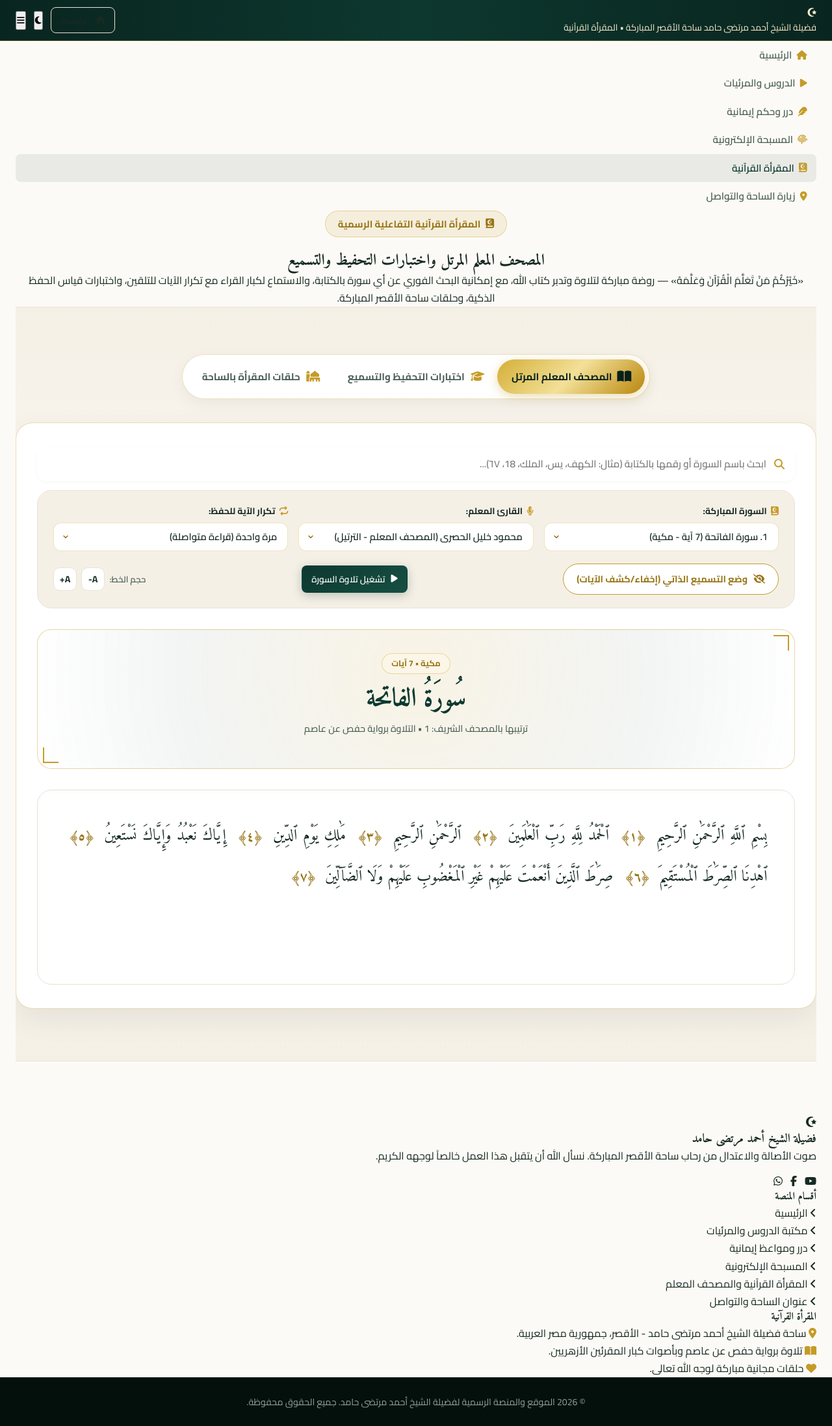
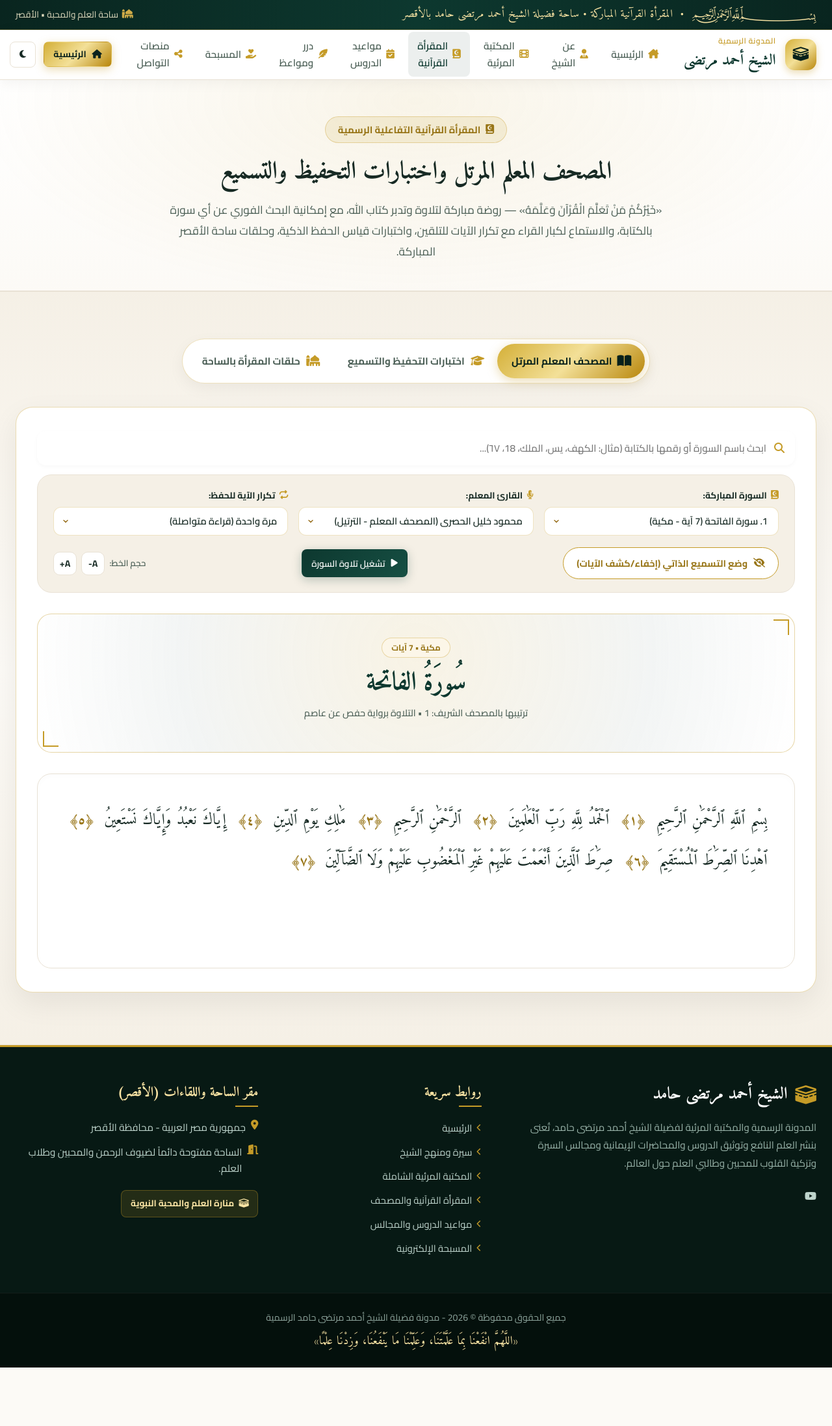
Before and after one commit to Mahmedhas/Ahmed-Almortda-Blog, a website: page maqraah.html in a window 1280 px wide. Shown: the whole page at 65% size. After the commit the page ends 2104 px from the top, so only its background shows below. Drawn offline with Linux system fonts and the light colour scheme.

Commit message:
fix(maqraah): align header, navigation menu, container hierarchy, and footer styling with main platform

```diff
--- a/maqraah.html
+++ b/maqraah.html
@@ -21,60 +21,72 @@
     <!-- الخطوط والأيقونات -->
     <link rel="preconnect" href="https://fonts.googleapis.com">
     <link rel="preconnect" href="https://fonts.gstatic.com" crossorigin>
-    <link href="https://fonts.googleapis.com/css2?family=Amiri:ital,wght@0,400;0,700;1,400&family=Cairo:wght@400;500;600;700;800;900&display=swap" rel="stylesheet">
+    <link href="https://fonts.googleapis.com/css2?family=Amiri:ital,wght@0,400;0,700;1,400;1,700&family=Cairo:wght@400;500;600;700;800;900&family=Tajawal:wght@400;500;700&display=swap" rel="stylesheet">
     <link rel="stylesheet" href="https://cdnjs.cloudflare.com/ajax/libs/font-awesome/6.5.1/css/all.min.css">
 
     <!-- ملف الأنماط الموحد -->
-    <link rel="stylesheet" href="style.css">
+    <link rel="stylesheet" href="style.css?v=8.0">
 </head>
 <body class="maqraah-page-body">
 
-    <!-- شريط الإعلان والتنبيهات العلوي -->
-    <header class="top-bar" id="mainHeader">
+    <!-- الهالة الزخرفية الإسلامية العلوية -->
+    <div class="islamic-aura-bg"></div>
+
+    <!-- شريط الإعلان والتنبيهات العلوي والبسملة الشريفة -->
+    <div class="top-bar">
         <div class="container top-bar-content">
-            <div class="sheikh-branding">
-                <a href="index.html" class="branding-link" title="العودة للصفحة الرئيسية للمنصة">
-                    <div class="sheikh-crest">
-                        <i class="fa-solid fa-star-and-crescent crest-star"></i>
-                    </div>
-                    <div class="sheikh-text-group">
-                        <span class="sheikh-name">فضيلة الشيخ أحمد مرتضى حامد</span>
-                        <span class="sheikh-sub">ساحة الأقصر المباركة • المقرأة القرآنية</span>
-                    </div>
-                </a>
+            <span class="basmala-text" id="topAnnouncementText">﷽ &nbsp;•&nbsp; المقرأة القرآنية المباركة • ساحة فضيلة الشيخ أحمد مرتضى حامد بالأقصر</span>
+            <div class="top-bar-links">
+                <span class="location-tag"><i class="fa-solid fa-mosque"></i> ساحة العلم والمحبة • الأقصر</span>
             </div>
+        </div>
+    </div>
 
-            <!-- أزرار الإجراءات السريعة في الهيدر -->
+    <!-- شريط التنقل الرئيسي الثابت والفاخر -->
+    <header class="main-header" id="mainHeader">
+        <div class="container nav-container">
+            <!-- الشعار والهوية -->
+            <a href="index.html" class="brand-logo" title="العودة للصفحة الرئيسية للمنصة">
+                <div class="crest-icon">
+                    <i class="fa-solid fa-kaaba"></i>
+                </div>
+                <div class="brand-info">
+                    <span class="brand-sub">المدونة الرسمية</span>
+                    <h1 class="brand-name">الشيخ أحمد مرتضى</h1>
+                </div>
+            </a>
+
+            <!-- روابط القائمة الرئيسية -->
+            <nav class="nav-menu" id="navMenu">
+                <a href="index.html#hero" class="nav-link"><i class="fa-solid fa-house-chimney"></i> الرئيسية</a>
+                <a href="index.html#about" class="nav-link"><i class="fa-solid fa-user-tie"></i> عن الشيخ</a>
+                <a href="index.html#videosSection" class="nav-link"><i class="fa-solid fa-film"></i> المكتبة المرئية</a>
+                <a href="maqraah.html" class="nav-link active"><i class="fa-solid fa-quran"></i> المقرأة القرآنية</a>
+                <a href="index.html#scheduleSection" class="nav-link"><i class="fa-solid fa-calendar-check"></i> مواعيد الدروس</a>
+                <a href="index.html#quotesSection" class="nav-link"><i class="fa-solid fa-feather-pointed"></i> درر ومواعظ</a>
+                <a href="index.html#tasbihSection" class="nav-link"><i class="fa-solid fa-hand-holding-heart"></i> المسبحة</a>
+                <a href="index.html#footerSocial" class="nav-link"><i class="fa-solid fa-share-nodes"></i> منصات التواصل</a>
+            </nav>
+
+            <!-- أزرار الإجراءات السريعة -->
             <div class="header-actions">
-                <a href="index.html" class="btn btn-outline btn-sm home-back-btn" title="العودة للصفحة الرئيسية">
+                <a href="index.html" class="btn btn-gold btn-sm" title="العودة للصفحة الرئيسية">
                     <i class="fa-solid fa-house"></i>
-                    <span>الرئيسية</span>
+                    <span class="btn-text">الرئيسية</span>
                 </a>
 
-                <button type="button" class="theme-toggle-btn" id="themeToggleBtn" title="تبديل الوضع الليلي والنهاري" aria-label="تبديل مظهر الموقع">
+                <!-- تبديل الوضع الليلي / النهاري -->
+                <button id="themeToggleBtn" class="btn-icon theme-toggle" title="تبديل الوضع الليلي / النهاري">
                     <i class="fa-solid fa-moon theme-icon"></i>
                 </button>
 
-                <button type="button" class="mobile-menu-btn" id="mobileMenuBtn" aria-label="فتح القائمة المتنقلة" aria-expanded="false">
+                <!-- زر القائمة للهاتف -->
+                <button id="mobileMenuBtn" class="mobile-toggle-btn" aria-label="فتح القائمة">
                     <i class="fa-solid fa-bars"></i>
                 </button>
             </div>
         </div>
     </header>
-
-    <!-- قائمة التنقل الرئيسية -->
-    <nav class="main-nav" id="mainNav">
-        <div class="container nav-content">
-            <ul class="nav-links" id="navMenu">
-                <li><a href="index.html" class="nav-link"><i class="fa-solid fa-house"></i> الرئيسية</a></li>
-                <li><a href="index.html#videosSection" class="nav-link"><i class="fa-solid fa-play"></i> الدروس والمرئيات</a></li>
-                <li><a href="index.html#quotesSection" class="nav-link"><i class="fa-solid fa-feather"></i> درر وحكم إيمانية</a></li>
-                <li><a href="index.html#tasbihSection" class="nav-link"><i class="fa-solid fa-fingerprint"></i> المسبحة الإلكترونية</a></li>
-                <li><a href="maqraah.html" class="nav-link active"><i class="fa-solid fa-quran"></i> المقرأة القرآنية</a></li>
-                <li><a href="index.html#contactSection" class="nav-link"><i class="fa-solid fa-location-dot"></i> زيارة الساحة والتواصل</a></li>
-            </ul>
-        </div>
-    </nav>
 
     <!-- هيرو ترحيبي روحي خاص بصفحة المقرأة -->
     <section class="maqraah-page-hero">
@@ -91,8 +103,9 @@
     </section>
 
     <!-- الحاوية الشاملة لقسم المقرأة القرآنية -->
-    <main class="container" style="margin-bottom: 5rem;">
-        <section class="maqraah-section" id="maqraahSection">
+    <main id="mainContent">
+        <section class="section-container maqraah-section" id="maqraahSection">
+            <div class="container">
 
             <!-- أشرطة التبويبات الثلاثة -->
             <div class="maqraah-tabs-bar" role="tablist">
@@ -413,56 +426,73 @@
                 </div>
             </div>
 
+            </div> <!-- /.container -->
         </section>
     </main>
 
-    <!-- تذييل الصفحة -->
-    <footer class="site-footer">
-        <div class="container footer-content">
-            <div class="footer-col branding-col">
-                <div class="footer-crest">
-                    <i class="fa-solid fa-star-and-crescent"></i>
+    <!-- تذييل الصفحة الرسمي الموحد -->
+    <footer class="main-footer" id="footerSocial">
+        <div class="container footer-container">
+            <div class="footer-col brand-col">
+                <div class="footer-logo">
+                    <i class="fa-solid fa-kaaba gold-icon"></i>
+                    <h3>الشيخ أحمد مرتضى حامد</h3>
                 </div>
-                <h3>فضيلة الشيخ أحمد مرتضى حامد</h3>
-                <p>صوت الأصالة والاعتدال من رحاب ساحة الأقصر المباركة. نسأل الله أن يتقبل هذا العمل خالصاً لوجهه الكريم.</p>
-                <div class="footer-social-links">
-                    <a href="https://www.youtube.com/@sheikh-ahmed-mortada" target="_blank" rel="noopener" title="قناة يوتيوب الرسمية"><i class="fa-brands fa-youtube"></i></a>
-                    <a href="https://www.facebook.com" target="_blank" rel="noopener" title="صفحة فيسبوك الرسمية"><i class="fa-brands fa-facebook-f"></i></a>
-                    <a href="https://api.whatsapp.com" target="_blank" rel="noopener" title="واتساب الساحة"><i class="fa-brands fa-whatsapp"></i></a>
+                <p class="footer-about">
+                    المدونة الرسمية والمكتبة المرئية لفضيلة الشيخ أحمد مرتضى حامد، تُعنى بنشر العلم النافع وتوثيق الدروس والمحاضرات الإيمانية ومجالس السيرة وتزكية القلوب للمحبين وطالبي العلم حول العالم.
+                </p>
+                <div class="footer-social-links" id="footerSocialLinks">
+                    <a href="https://www.youtube.com/@فضيلةالشيخاحمدمرتضى" target="_blank" rel="noopener" class="social-btn youtube" title="قناة فضيلة الشيخ على يوتيوب">
+                        <i class="fa-brands fa-youtube"></i>
+                    </a>
                 </div>
             </div>
 
-            <div class="footer-col links-col">
-                <h4>أقسام المنصة</h4>
-                <ul>
-                    <li><a href="index.html"><i class="fa-solid fa-angle-left"></i> الرئيسية</a></li>
-                    <li><a href="index.html#videosSection"><i class="fa-solid fa-angle-left"></i> مكتبة الدروس والمرئيات</a></li>
-                    <li><a href="index.html#quotesSection"><i class="fa-solid fa-angle-left"></i> درر ومواعظ إيمانية</a></li>
-                    <li><a href="index.html#tasbihSection"><i class="fa-solid fa-angle-left"></i> المسبحة الإلكترونية</a></li>
-                    <li><a href="maqraah.html"><i class="fa-solid fa-angle-left"></i> المقرأة القرآنية والمصحف المعلم</a></li>
-                    <li><a href="index.html#contactSection"><i class="fa-solid fa-angle-left"></i> عنوان الساحة والتواصل</a></li>
+            <div class="footer-col">
+                <h4 class="footer-heading">روابط سريعة</h4>
+                <ul class="footer-links">
+                    <li><a href="index.html#hero"><i class="fa-solid fa-chevron-left"></i> الرئيسية</a></li>
+                    <li><a href="index.html#about"><i class="fa-solid fa-chevron-left"></i> سيرة ومنهج الشيخ</a></li>
+                    <li><a href="index.html#videosSection"><i class="fa-solid fa-chevron-left"></i> المكتبة المرئية الشاملة</a></li>
+                    <li><a href="maqraah.html"><i class="fa-solid fa-chevron-left"></i> المقرأة القرآنية والمصحف</a></li>
+                    <li><a href="index.html#scheduleSection"><i class="fa-solid fa-chevron-left"></i> مواعيد الدروس والمجالس</a></li>
+                    <li><a href="index.html#tasbihSection"><i class="fa-solid fa-chevron-left"></i> المسبحة الإلكترونية</a></li>
                 </ul>
             </div>
 
-            <div class="footer-col info-col">
-                <h4>المقرأة القرآنية</h4>
-                <p><i class="fa-solid fa-location-dot gold-icon"></i> ساحة فضيلة الشيخ أحمد مرتضى حامد - الأقصر، جمهورية مصر العربية.</p>
-                <p><i class="fa-solid fa-book-open gold-icon"></i> تلاوة برواية حفص عن عاصم وبأصوات كبار المقرئين الأزهريين.</p>
-                <p><i class="fa-solid fa-heart gold-icon"></i> حلقات مجانية مباركة لوجه الله تعالى.</p>
+            <div class="footer-col contact-col">
+                <h4 class="footer-heading">مقر الساحة واللقاءات (الأقصر)</h4>
+                <p class="footer-address">
+                    <i class="fa-solid fa-location-dot gold-icon"></i>
+                    جمهورية مصر العربية - محافظة الأقصر
+                </p>
+                <p class="footer-timing">
+                    <i class="fa-solid fa-door-open gold-icon"></i>
+                    الساحة مفتوحة دائماً لضيوف الرحمن والمحبين وطلاب العلم.
+                </p>
+                <div class="footer-badge-clean">
+                    <i class="fa-solid fa-kaaba"></i> منارة العلم والمحبة النبوية
+                </div>
             </div>
         </div>
 
         <div class="footer-bottom">
             <div class="container footer-bottom-content">
-                <p>© <span id="currentYear">2026</span> الموقع والمنصة الرسمية لفضيلة الشيخ أحمد مرتضى حامد. جميع الحقوق محفوظة.</p>
+                <p>جميع الحقوق محفوظة © <span id="currentYear"></span> - مدونة فضيلة الشيخ أحمد مرتضى حامد الرسمية</p>
+                <p class="duaa-text">«اللَّهُمَّ انْفَعْنَا بِمَا عَلَّمْتَنَا، وَعَلِّمْنَا مَا يَنْفَعُنَا، وَزِدْنَا عِلْمًا»</p>
             </div>
         </div>
     </footer>
+
+    <!-- زر الصعود لأعلى الصفحة -->
+    <button id="backToTopBtn" class="back-to-top" title="العودة لأعلى الصفحة" aria-label="العودة لأعلى الصفحة">
+        <i class="fa-solid fa-chevron-up"></i>
+    </button>
 
     <!-- حاوية إشعارات Toast -->
     <div id="toastContainer" class="toast-container" aria-live="polite"></div>
 
     <!-- المحرك البرمجي للمقرأة -->
-    <script src="maqraah.js"></script>
+    <script src="maqraah.js?v=2.0"></script>
 </body>
 </html>
--- a/maqraah.js
+++ b/maqraah.js
@@ -492,6 +492,7 @@ function playCelebrationSound() {
 document.addEventListener('DOMContentLoaded', () => {
     initTheme();
     initMobileNav();
+    initBackToTop();
     initMaqraahEngine();
 
     const yearEl = document.getElementById('currentYear');
@@ -547,12 +548,39 @@ function initMobileNav() {
             link.addEventListener('click', closeMobileMenu);
         });
 
-        document.addEventListener('click', (e) => {
-            if (navMenu.classList.contains('open')) {
-                if (!navMenu.contains(e.target) && !mobileBtn.contains(e.target)) {
-                    closeMobileMenu();
+        // Close when clicking outside
+        ['click', 'touchstart'].forEach(evt => {
+            document.addEventListener(evt, (e) => {
+                if (navMenu.classList.contains('open')) {
+                    if (!navMenu.contains(e.target) && !mobileBtn.contains(e.target)) {
+                        closeMobileMenu();
+                    }
                 }
+            }, { passive: true });
+        });
+
+        // Close on Escape key
+        document.addEventListener('keydown', (e) => {
+            if (e.key === 'Escape' && navMenu.classList.contains('open')) {
+                closeMobileMenu();
             }
+        });
+    }
+}
+
+function initBackToTop() {
+    const backBtn = document.getElementById('backToTopBtn');
+    if (backBtn) {
+        window.addEventListener('scroll', () => {
+            if (window.scrollY > 400) {
+                backBtn.classList.add('visible');
+            } else {
+                backBtn.classList.remove('visible');
+            }
+        }, { passive: true });
+
+        backBtn.addEventListener('click', () => {
+            window.scrollTo({ top: 0, behavior: 'smooth' });
         });
     }
 }
```
Also changed, not shown: style.css.
